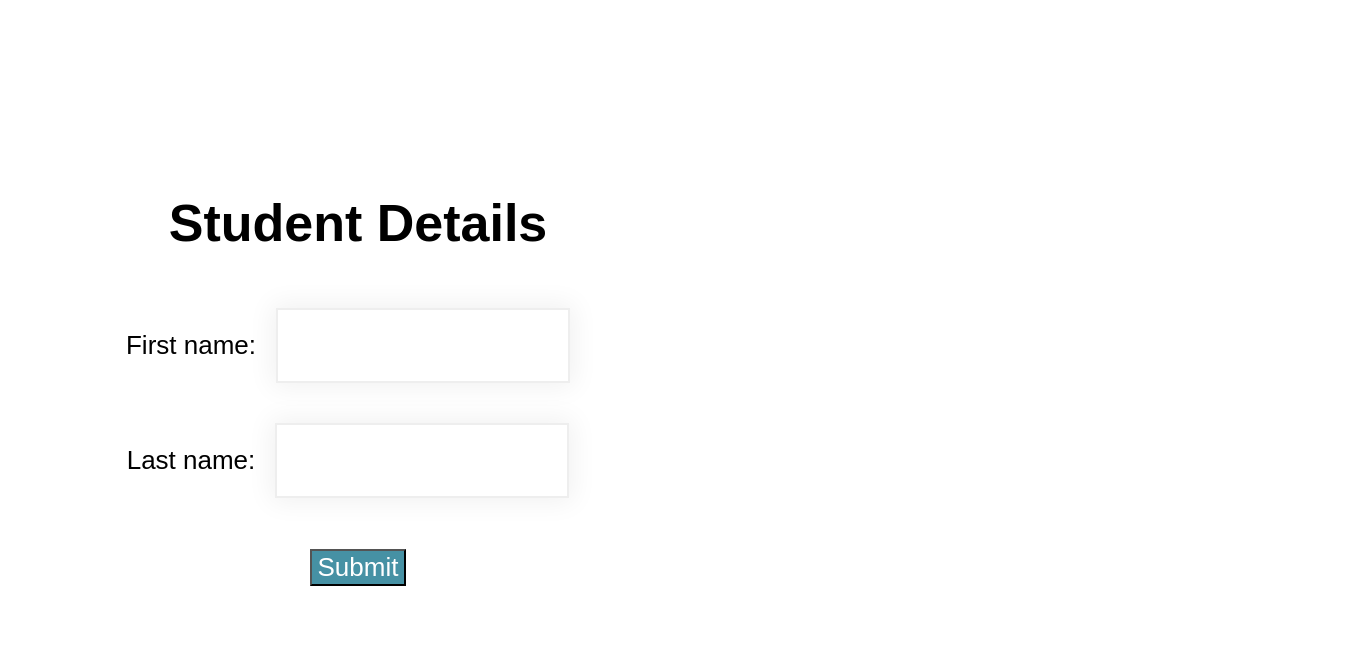
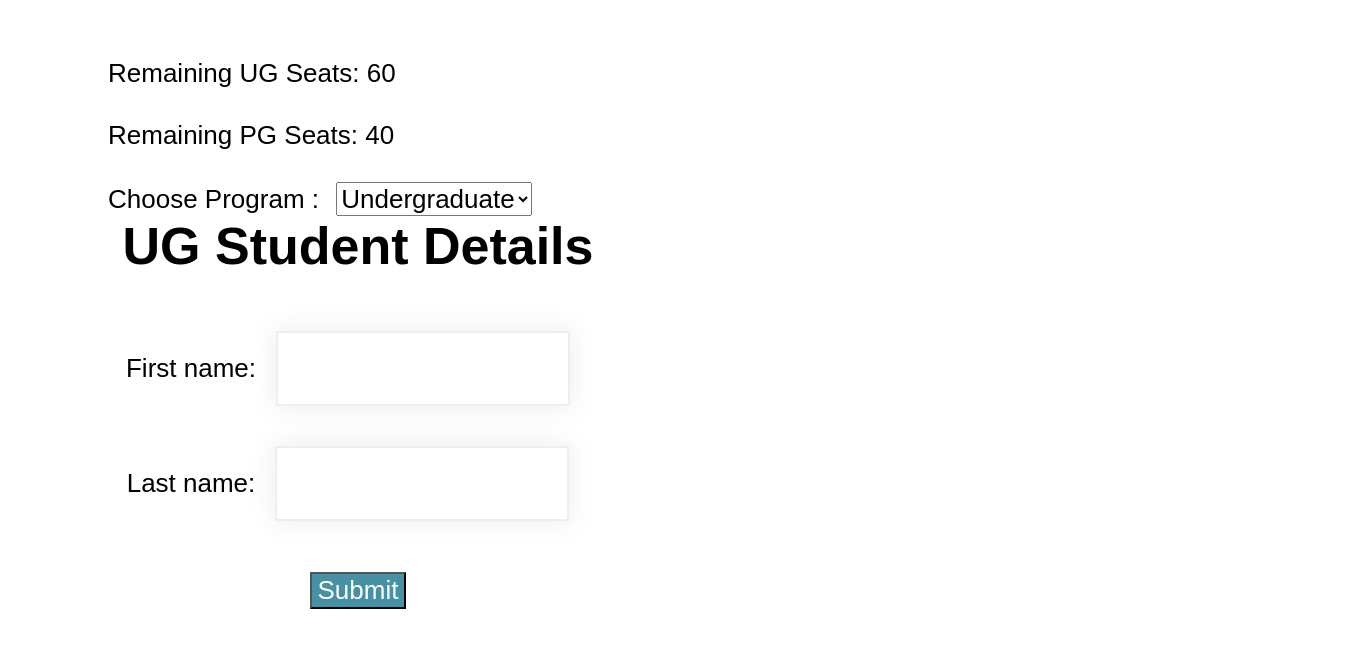
Before and after one commit to yourseulah/CSIS-3275-001-Software-Engineering-Vue.js, a Vue app: page / in a window 1280 px wide. Shown: the top 648 px of the page, 1372 px wide, since content can reach past the window. Built offline with nearby package versions, Linux system fonts and the light colour scheme.

Commit message:
parent and child component communication via props

```diff
--- a/src/App.vue
+++ b/src/App.vue
@@ -1,7 +1,23 @@
 <template>
-  <div className='App'>
+    <div className='App'>
+      <div className="programs">
+      <label> Remaining UG Seats: {{ ugSeats }}</label>
+      <br/>
+      <br/>
+      <label> Remaining PG Seats: {{ pgSeats }}</label>
+      <br/>
+      <br/>
+      <label> Choose Program : </label>
+      <select className="appDropDowns" v-model="program">
+        <option value="UG">Undergraduate</option>
+        <option value="PG">Postgraduate</option>
+      </select>
+    </div>
     <div>
-      <EnrolmentForm />
+      <EnrolmentForm :chosenProgram="program"
+        :currentSeats="program === 'UG' ? ugSeats : pgSeats"
+        :setUpdatedSeats="setUpdatedSeats"/>
+      <!-- sendning "program" variable to a child component(EnrolmentForm.vue) via props -->
     </div>
   </div>
 </template>
@@ -18,10 +34,20 @@ export default {
 
   data() {
     return {
+      program: "UG",
+      ugSeats: 60,
+      pgSeats: 40
     };
   },
 
   methods: {
+    setUpdatedSeats(updatedSeats) {
+      if(this.program === 'UG') {
+        this.ugSeats = updatedSeats;
+      } else {
+        this.pgSeats = updatedSeats;
+      }
+    }
   },
 
   mounted() {
--- a/src/components/EnrolmentForm.vue
+++ b/src/components/EnrolmentForm.vue
@@ -1,7 +1,7 @@
 <template>
     <div>
         <form className='enrolForm'>
-            <h1>Student Details</h1>
+            <h1>{{ chosenProgram }} Student Details</h1>
             <label>First name:</label>
             <input type="text" name="fname" v-model="fname" />
             <br />
@@ -21,6 +21,7 @@
 import '../App.css';
 export default {
     name: 'EnrollmentForm',
+    props: ['chosenProgram', 'currentSeats', 'setUpdatedSeats'],
     data() {
         return {
             //stage variables
@@ -37,6 +38,7 @@ export default {
         handleSubmit(event) {
             event.preventDefault();
             this.welcomeMessage = `Welcome ${this.fname} ${this.lname}`; //backtick, NOT single quote
+            this.setUpdatedSeats(this.currentSeats -1)
         }
     }
 
```
Also changed, not shown: 1 other file (tests, documents, lock files or other folders).
